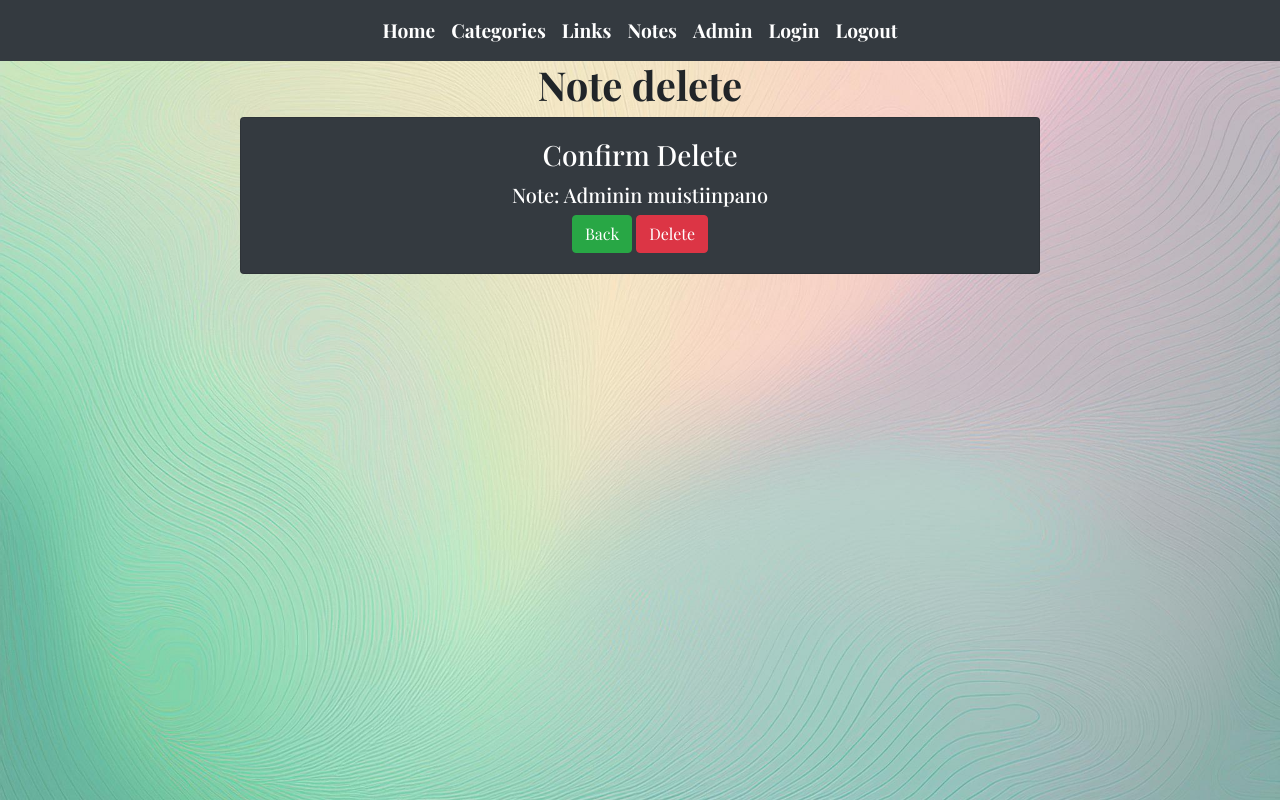
After one commit to Tonifer1/django_links, a Django app: page /notes/confirm-delete-note/8/ in a window 1280 px wide. The commit adds this page. Run offline with Django 5.2, Linux system fonts and the light colour scheme; data comes from the database, SQL or seed files in the repository; both versions use the stored data as it was after the commit; some libraries are stand-ins or nearby versions; some web fonts are replaced.

Commit message:
delete lisätty notes osioon

```diff
--- /dev/null
+++ b/app/templates/notes/confirmdelnote.html
@@ -0,0 +1,25 @@
+{% extends 'index.html' %}
+
+{% block content %}
+
+<h1 class="text-center playfair-display-unique1">Note delete</h1>
+<div class="container">
+    <div class="d-flex justify-content-center">
+        <div class="card bg-dark text-white" style="width: 50rem" ;>
+            <div class="card-body text-center">
+                <h3 class="card-title">Confirm Delete</h3>
+                <h5 class="card-text">Note: {{note.title}}</h5>
+
+                <!--<a href="/links/" class="btn btn-primary">Back</a>-->
+                <a class="btn btn-success" href="{% url 'note-list' %}">Back</a>
+
+                <!--Tästä kutsutaan urlia: delete note ja annetaan sille poistettava id. Tämä hoitaa itse poiston vasta -->
+
+                <a href="{% url 'delete-note' note.id %}" class="btn btn-danger">Delete</a>
+
+            </div>
+        </div>
+    </div>
+</div>
+
+{% endblock %}
--- a/app/templates/notes/note_list.html
+++ b/app/templates/notes/note_list.html
@@ -13,6 +13,7 @@
                 <th>Title</th>
                 <th>Content</th>
                 <th>Date</th>
+                <th>Delete</th>
                 </tr>
             </thead>
             <tbody>
@@ -21,6 +22,7 @@
                 <td>{{note.title}}</td>
                 <td>{{note.content}}</td>
                 <td>{{ note.created_at|date:"d M Y H:i" }}</td>
+                <td><a href="confirm-delete-note/{{ note.id }}/" class="btn btn-danger">Delete</a></td>
 
                 </tr>
                 {%empty%}
--- a/app/urls.py
+++ b/app/urls.py
@@ -3,7 +3,7 @@ from django.urls import path
 from .views import indexview, linklistview, categorylistview, addcategory, addlink, \
     searchcategories, deletelink, confirmdeletelink,confirmdeletecategory, deletecategory, \
     editlinkget, editlinkpost, editcategoryget, editcategorypost, linksbycategory, login_action, logout_action, \
-    loginview, note_list, add_note
+    loginview, note_list, add_note, delete_note, confirmdeletenote
 
 
 
@@ -51,6 +51,8 @@ urlpatterns = [
     #Notes
     path('notes/', note_list, name='note-list'),
     path('notes/add/', add_note, name='add-note'),
+    path('notes/delete-note/<int:id>/', delete_note, name='delete-note'),
+    path('notes/confirm-delete-note/<int:id>/', confirmdeletenote, name='confirm-delete-note'),
 
 
 
--- a/app/views.py
+++ b/app/views.py
@@ -209,3 +209,12 @@ def add_note(request):
     else:
         form = NoteForm()
     return render(request, 'notes/add_note.html', {'form': form})
+
+def delete_note(request, id):
+    Note.objects.get(id = id).delete()
+    return redirect(reverse('note-list'))
+
+def confirmdeletenote(request, id):
+    note = Note.objects.get(id = id)
+    context = {'note': note}
+    return render (request,"notes/confirmdelnote.html",context)
```
Also changed, not shown: db.sqlite3.
